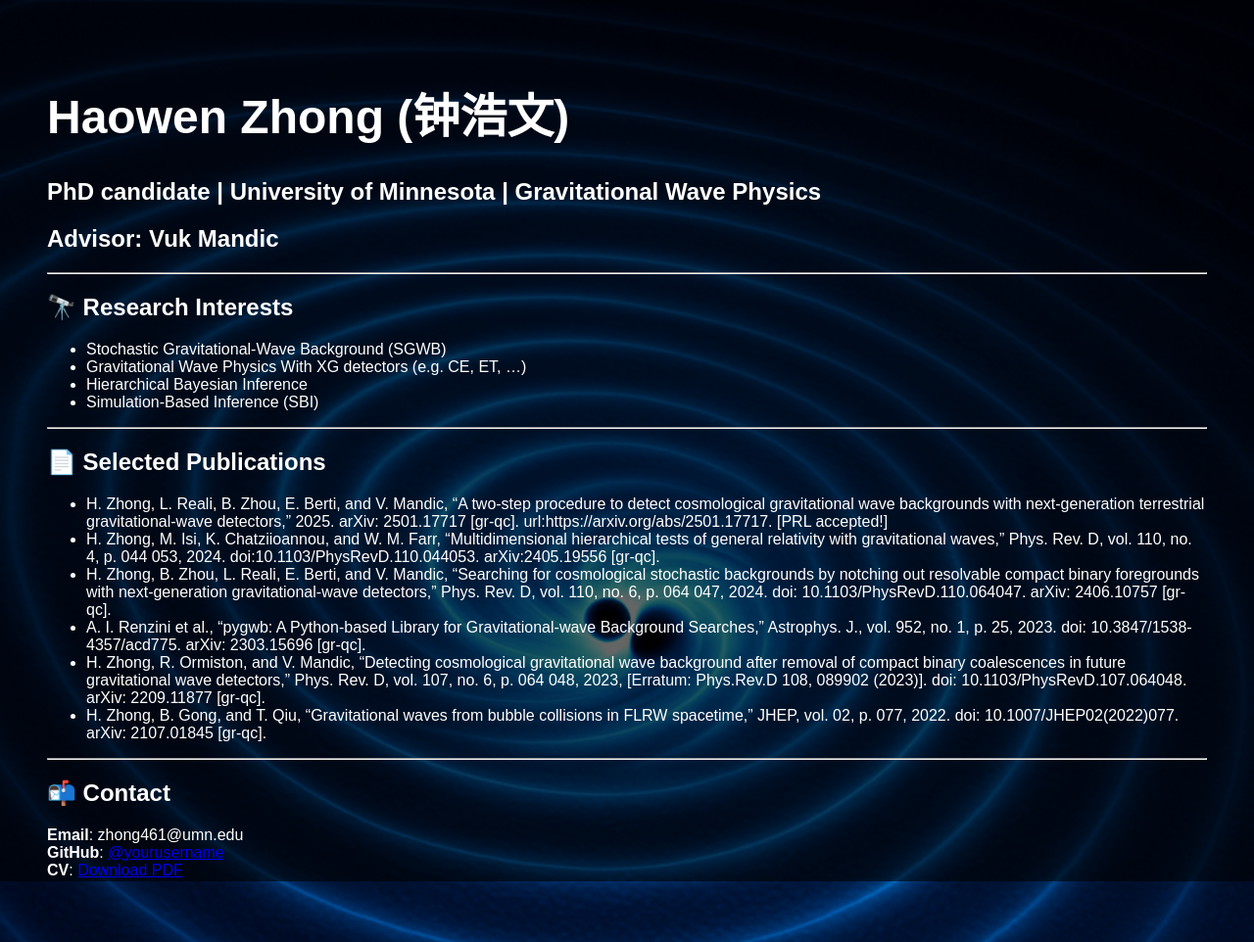
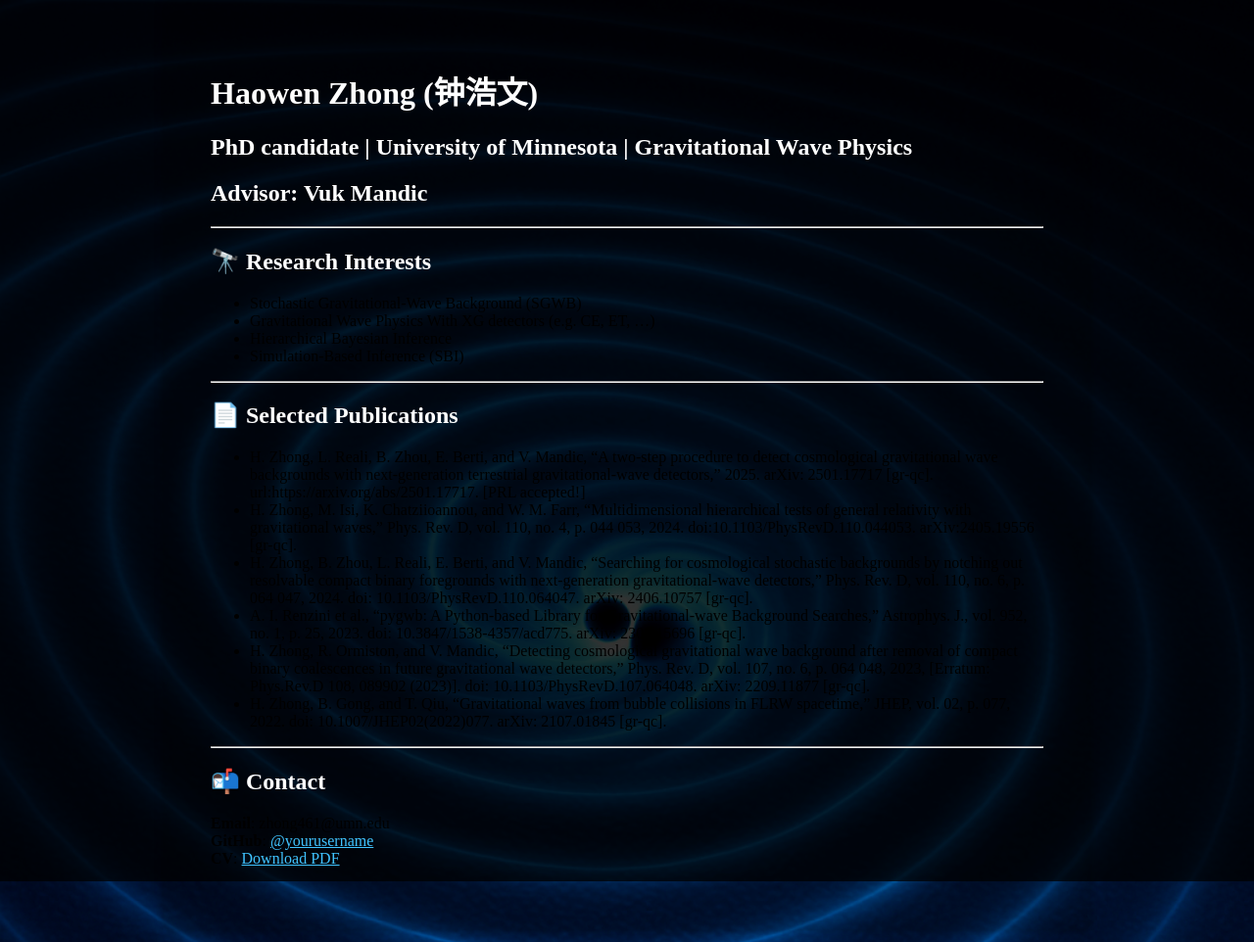
Before and after one commit to Haowen-Zhong/Haowen-Zhong.github.io, a Jekyll site: the page built from index.md, in a window 1280 px wide. Shown: the whole page at 98% size. Built offline with Jekyll 4.4.1, drawn with Linux system fonts in a browser that asks for light colours.

Commit message:
change theme

```diff
--- a/_layouts/default.html
+++ b/_layouts/default.html
@@ -13,28 +13,37 @@
       background-position: center;
       background-attachment: fixed;
       background-repeat: no-repeat;
-      color: white;
-      font-family: sans-serif;
     }
 
-    .overlay {
-      background-color: rgba(0, 0, 0, 0.6);
-      width: 100%;
-      min-height: 100vh;
-      position: absolute;
-      top: 0;
-      left: 0;
+    /* 添加黑色遮罩层*/
+    body::before {
+      content: '';
+      position: fixed;
+      top: 0; left: 0;
+      width: 100vw;
+      height: 100vh;
+      background: rgba(0, 0, 0, 0.75);  /* 黑色半透明遮罩 */
+      z-index: 0;
     }
 
     .container {
-      position: relative;
-      z-index: 1;
-      padding: 3rem;
-    }
+        position: relative;
+        z-index: 1;
+        max-width: 850px;
+        margin: auto;
+        padding: 3rem;
+        background-color: rgba(0, 0, 0, 0.2); /* 或直接设为透明 */
+        border-radius: 8px;
+        box-shadow: 0 0 10px rgba(0,0,0,0.4);
+      }
 
-    h1 {
-      font-size: 3rem;
-    }
+    a {
+        color: #40C4FF;  /* 柔和蓝色链接 */
+      }
+
+      h1, h2 {
+        color: #FFFFFF;
+      }
   </style>
 </head>
 <body>
```
